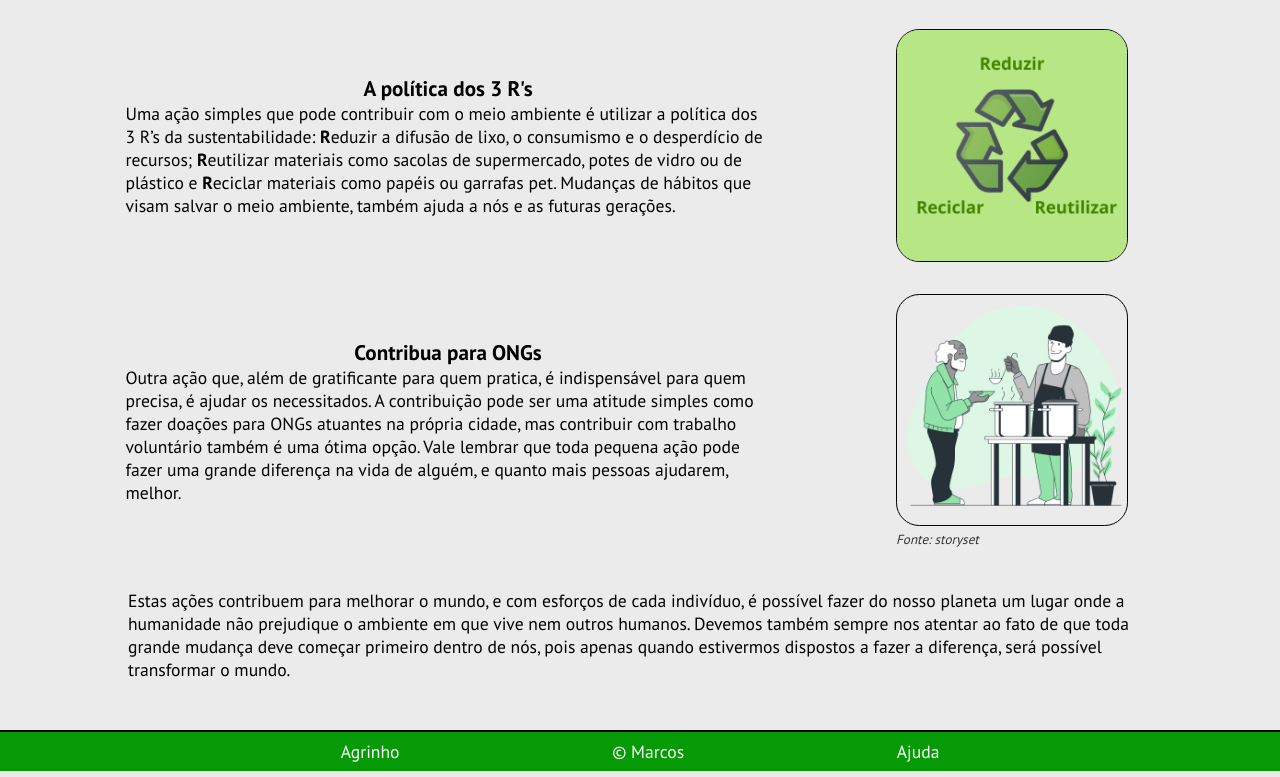
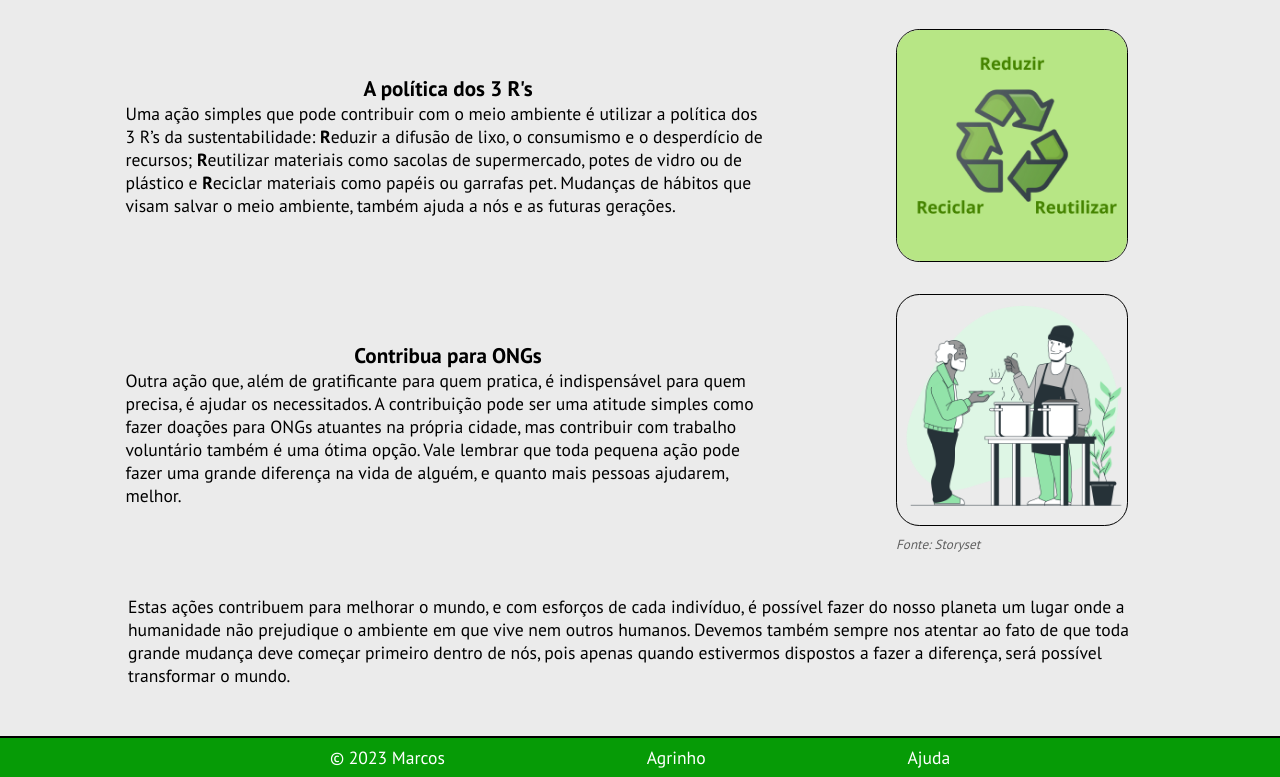
Before and after one commit to Eggsbennedit/site-agrinho-2023, a plain HTML site: page index.html in a window 1280 px wide. Shown: the part 632-1409 px from the top of the page. Drawn offline with Linux system fonts and the light colour scheme.

Commit message:
Finalização

```diff
--- a/index.html
+++ b/index.html
@@ -5,17 +5,16 @@
     <meta http-equiv="X-UA-Compatible" content="IE=edge">
     <meta name="viewport" content="width=device-width, initial-scale=1.0">
     <title>Ações que transformam o mundo</title>
+    <link rel="icon" type="image/x-icon" href="img/planta_mao.png"> <!-- Fonte: Storyset, autor: Piksart  (IMAGEM EDITADA) -->
     <link rel="stylesheet" href="style.css">
     <link rel="preconnect" href="https://fonts.googleapis.com">
     <link rel="preconnect" href="https://fonts.gstatic.com" crossorigin>
     <link href="https://fonts.googleapis.com/css2?family=Inter:wght@400;700&family=PT+Sans:wght@400;700&display=swap" rel="stylesheet">
 </head>
 <body>
-    <!-- CABECALHO CABECALHO -->
     <header class="cabecalho">
         <h1 class="header_titulo">Ações que transformam o mundo</h2>
     </header>
-
     <section class="conteudo_principal">
         <em><p class="citacao texto__fora_container">"Faz da tua vida um reflexo da sociedade que desejas." - Mahatma Gandhi</p></em>
         <div class="container">
@@ -37,7 +36,7 @@
             </div>
             <div class="img_com_ref">
                 <img src="img/comida-caridade.png" alt="doação de alimentos" class="conteudo_imagem">
-                <p class="referencia">Fonte: storyset</p>
+                <p><a href="https://storyset.com/people" class="referencia" target="_blank">Fonte: Storyset</a></p>
             </div>
         </div>
         <div class="container">
@@ -46,17 +45,16 @@
     </section>
     <footer class="rodape">
         <ul class="rodape_lista">
-            <li class="rodape_item">
-                <a href="#">Agrinho</a>
+            <li>
+                <a class="rodape_link" href="#">&copy; 2023 Marcos</a>
             </li>
             <li>
-                <p class="rodape_item">&copy; Marcos</p>
+                <a class="rodape_link" href="#">Agrinho</a>
             </li>
-            <li class="rodape_item">
-                <a href="#">Ajuda</a>
+            <li>
+                <a class="rodape_link" href="#">Ajuda</a>
             </li>
         </ul>
-
     </footer>
 </body>
 </html>
--- a/style.css
+++ b/style.css
@@ -7,7 +7,7 @@
     --texto-padrao: #000000;
     --fundo-secundario: #069b06;
     --fundo-padrao: #ebebeb;
-    --texto-referencia: #333333;
+    --texto-referencia: #5f5f5f;
 }
 * {
     padding: 0;
--- a/styles/footer.css
+++ b/styles/footer.css
@@ -12,10 +12,10 @@
     justify-content: space-evenly;
     padding: 0 10vw;
 }
-.rodape_item, a {
+.rodape_link {
     text-decoration: none;
     color: var(--texto-secundario);
 }
-.rodape_item:hover, a:hover {
+.rodape_link:hover {
     color: #4819c9;
 }
--- a/styles/main.css
+++ b/styles/main.css
@@ -5,6 +5,13 @@
 .container {
     height: auto;
     align-items: center;
+}
+.referencia {
+    color: var(--texto-referencia);
+    text-decoration: none;
+}
+.referencia:hover {
+    text-decoration: underline;
 }
 @media screen and (min-width: 920px) { /* PC, Notebook ou Tablet deitado */
     .conteudo_dividido {
@@ -38,13 +45,10 @@
         border: 2px solid black;
         background-color: white;
     }
-
     .referencia {
         font-size: 0.75em;
-        color: var(--texto-referencia);
         font-style: italic;
     }
-
     .conteudo_imagem:hover{
         transform: scale(1.05);
     }
@@ -137,7 +141,6 @@
 
     .referencia {
         font-size: 0.75em;
-        color: var(--texto-referencia);
         font-style: italic;
     }
 
@@ -179,7 +182,6 @@
 
     .referencia {
         font-size: 0.75em;
-        color: var(--texto-referencia);
         font-style: italic;
     }
 
```
Also changed, not shown: img/planta_mao.png (added).
